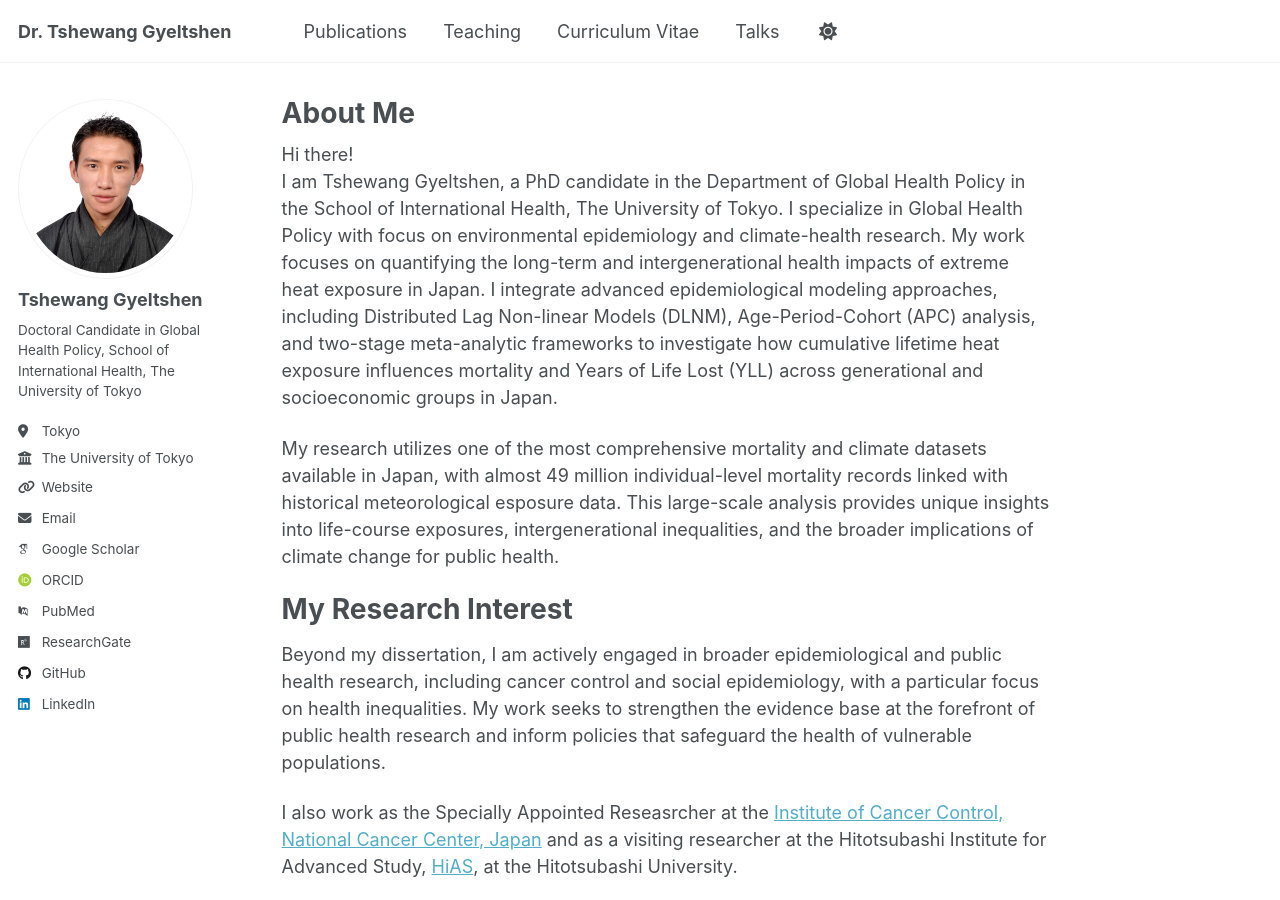
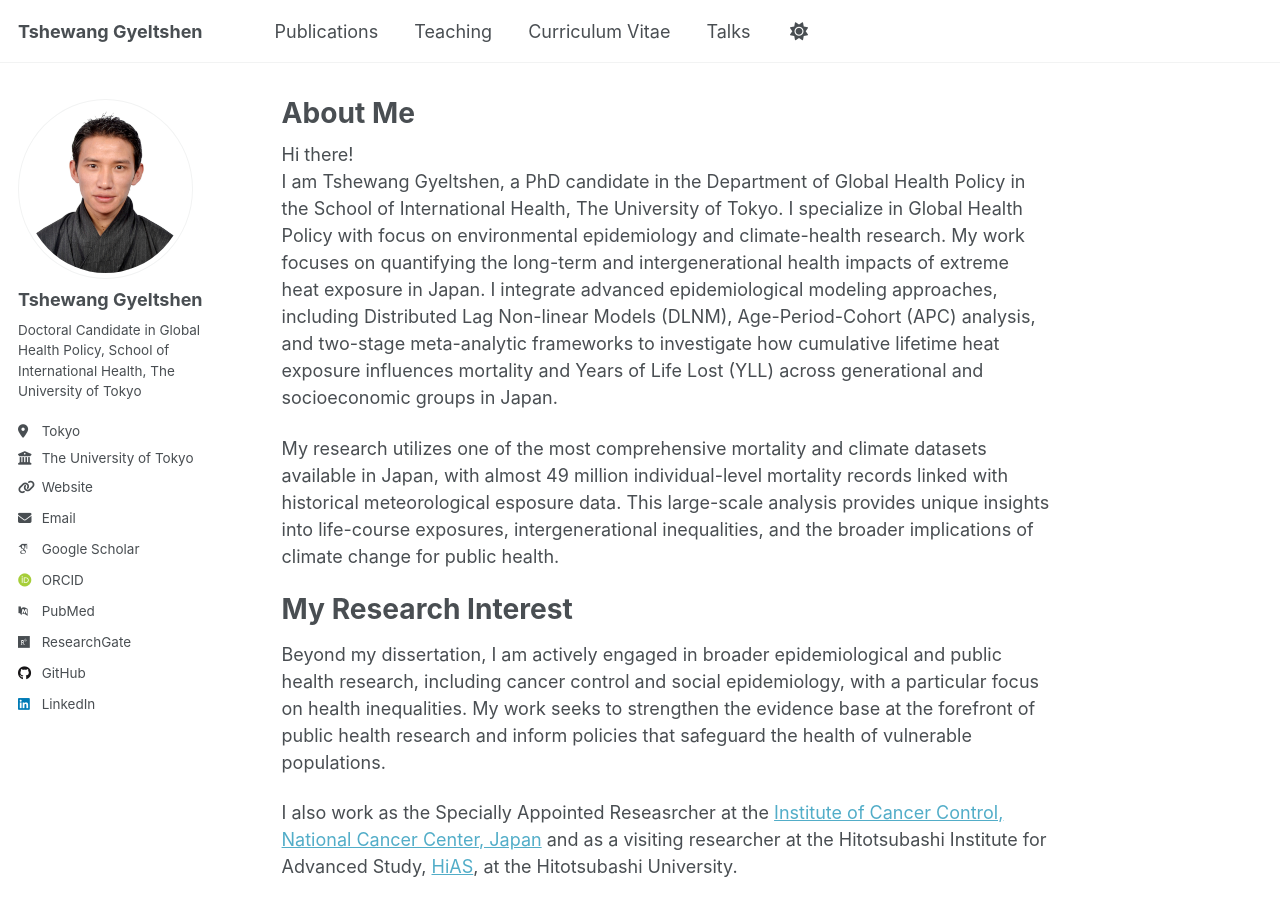
Before and after one commit to tgyeltshen/tgyeltshen.github.io, a Jekyll site: the page built from _pages/about.md, in a window 1280 px wide and 900 px high. Built offline with Jekyll 4.4.1, drawn with Linux system fonts in a browser that asks for light colours; some web fonts are replaced; a script that is not in the unit is left out.

```diff
--- a/_config.yml
+++ b/_config.yml
@@ -9,7 +9,7 @@
 # Basic Site Settings
 locale                   : "en-US"
 site_theme               : "default" # Currently available options are "default", "air"
-title                    : "Dr. Tshewang Gyeltshen"
+title                    : "Tshewang Gyeltshen"
 title_separator          : "-"
 name                     : &name "Tshewang Gyeltshen"
 description              : &description "personal description"
```
